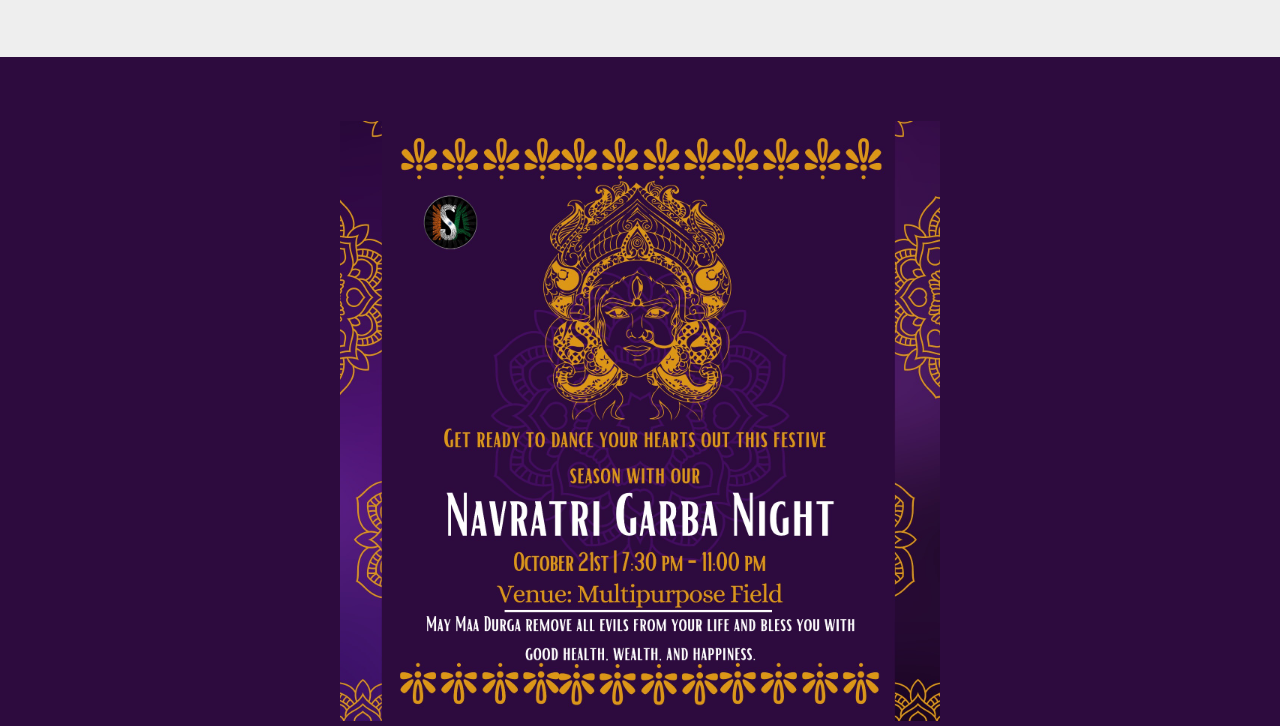
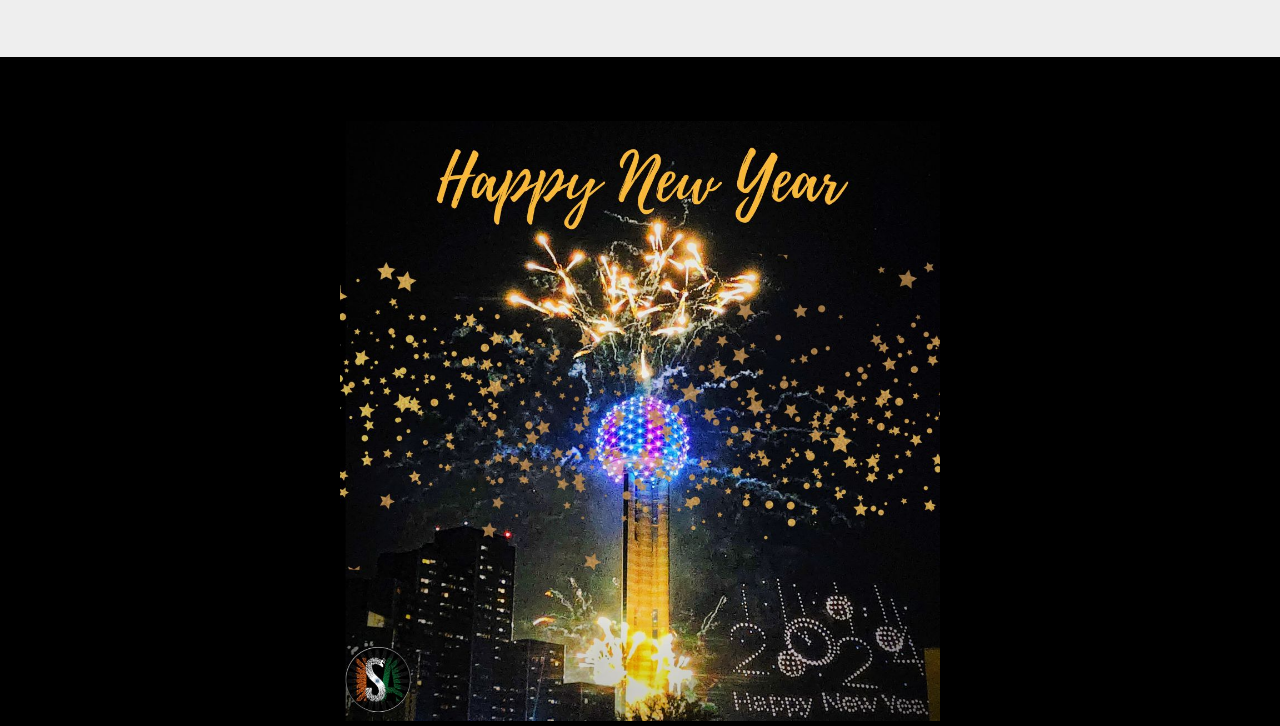
Before and after one commit to ISA-Website/Fall2023Refresh, a plain HTML site: page index.html in a window 1280 px wide. Shown: the part 614-1340 px from the top of the page. Drawn offline with nearby package versions, Linux system fonts and the light colour scheme.

Commit message:
Updated LatestEvents

```diff
--- a/index.html
+++ b/index.html
@@ -134,7 +134,7 @@
       <section
         id="latest"
         class="latest"
-        style="background-color: rgb(45, 11, 62)"
+        style="background-color: rgb(0, 0, 0)"
       >
         <div class="container" data-aos="fade-up">
           <!-- <div class="section-header">
@@ -144,7 +144,7 @@
             <div
               class="col-lg-12 position-relative latest-img"
               style="
-                background-image: url(assets/img/LatestEvents/garba_event.jpg);
+                background-image: url(assets/img/LatestEvents/new_year.jpg);
               "
               data-aos="fade-up"
               data-aos-delay="150"
```
Also changed, not shown: assets/img/LatestEvents/new_year.jpg (added), 1 other file.
